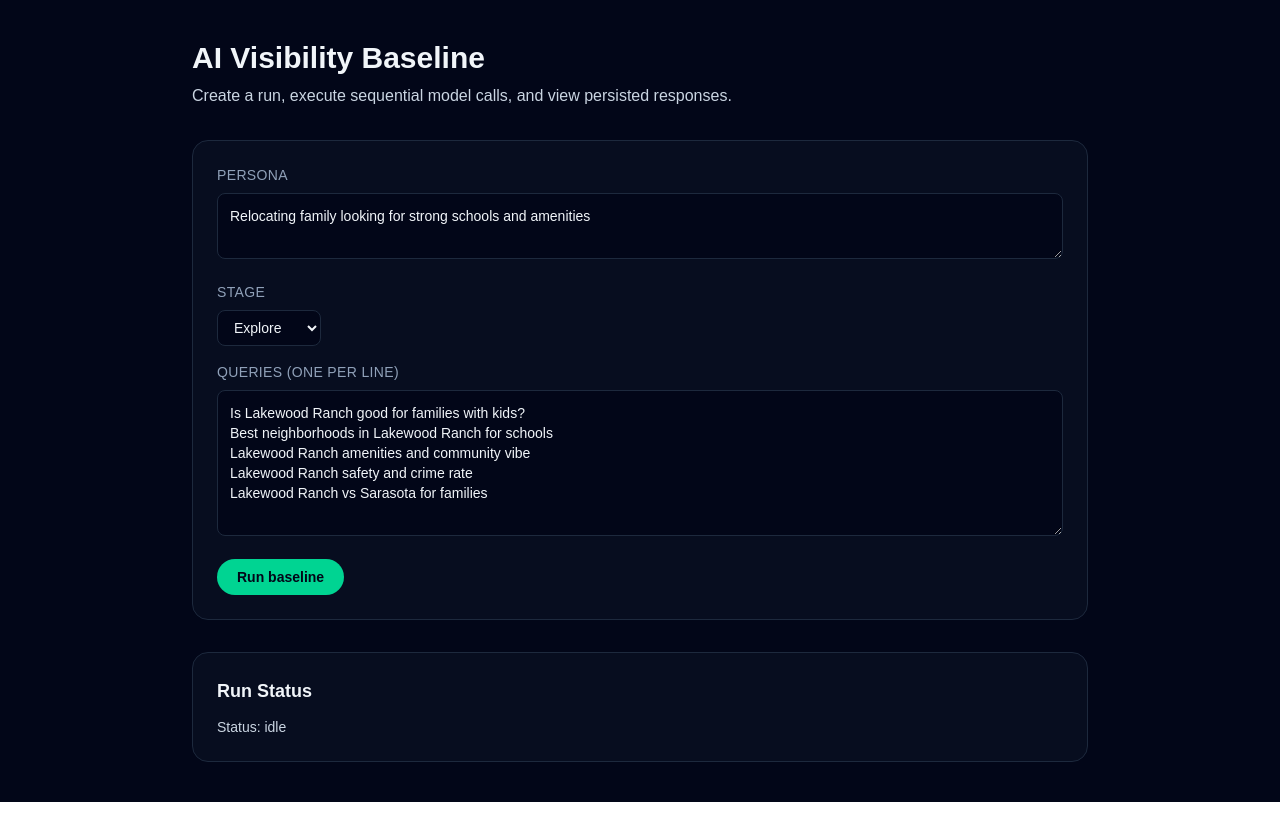
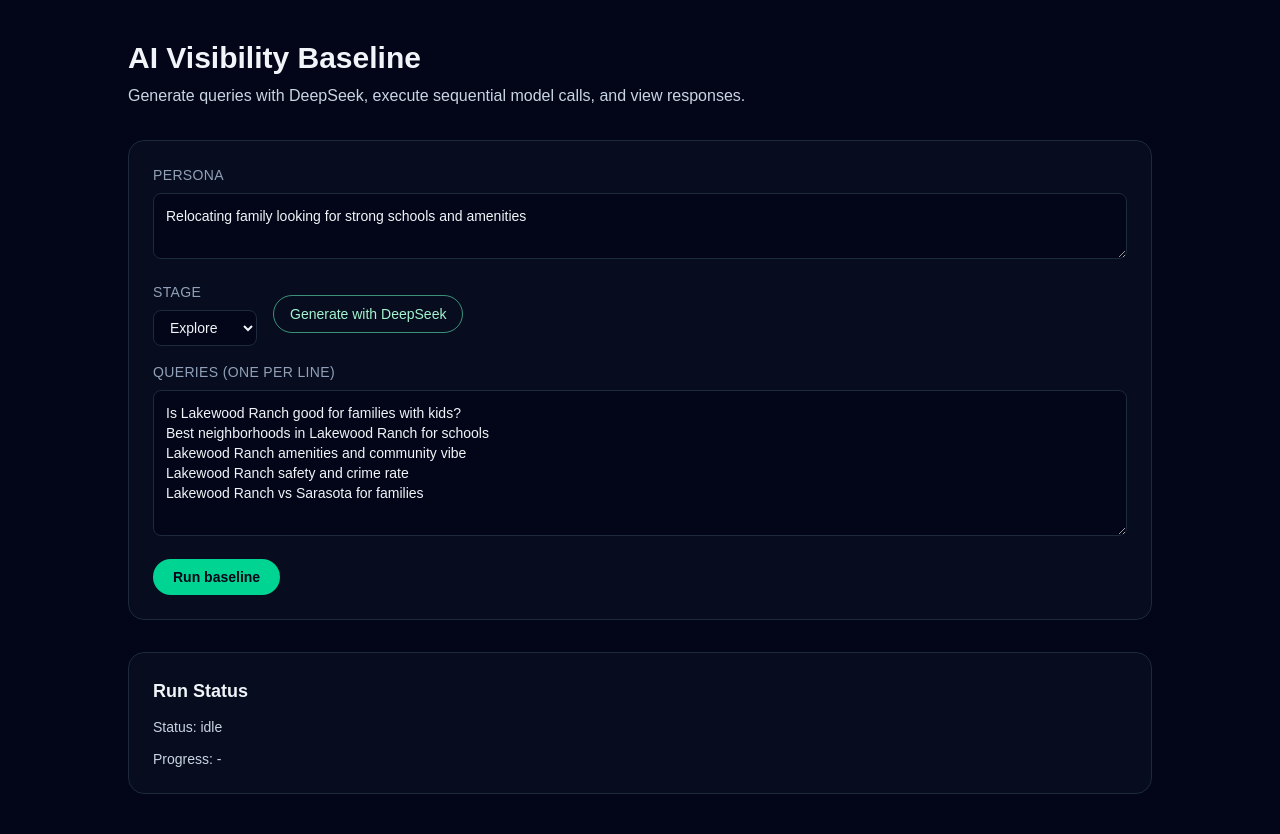
Before and after one commit to dobedobedu/AEO-for-creative-process, a Next.js app: page / in a window 1280 px wide. Before the commit the page ends 802 px from the top, so only its background shows below. Built offline with nearby package versions, Linux system fonts and the light colour scheme.

Commit message:
Add DeepSeek query generation, run progress, and response view

```diff
--- /dev/null
+++ b/src/app/api/query/generate/route.ts
@@ -0,0 +1,55 @@
+import { z } from "zod";
+import { callOpenRouter } from "@/lib/providers/openrouter";
+
+const RequestSchema = z.object({
+  personaText: z.string().min(1),
+  triggerStage: z.enum(["explore", "consider", "compare"]),
+  count: z.number().int().min(1).max(10).optional(),
+});
+
+const ResponseSchema = z.object({
+  queries: z.array(z.string().min(1)),
+});
+
+function getOpenRouterModel() {
+  return process.env.OPENROUTER_MODEL?.trim() || "deepseek/deepseek-v3.2";
+}
+
+export async function POST(req: Request) {
+  const payload = await req.json();
+  const data = RequestSchema.parse(payload);
+
+  const count = data.count ?? 5;
+  const system =
+    "You generate realistic real-estate search queries for a persona. Return only JSON.";
+  const user = `Persona: ${data.personaText}
+Stage: ${data.triggerStage}
+Brand focus: Lakewood Ranch community + builder reputation
+
+Generate exactly ${count} short search queries (max 16 words each).
+Return JSON: {"queries": ["..."]}`;
+
+  const content = await callOpenRouter({
+    model: getOpenRouterModel(),
+    messages: [
+      { role: "system", content: system },
+      { role: "user", content: user },
+    ],
+  });
+
+  const cleaned = content.trim();
+  let parsed: unknown;
+  try {
+    parsed = JSON.parse(cleaned);
+  } catch {
+    const jsonStart = cleaned.indexOf("{");
+    const jsonEnd = cleaned.lastIndexOf("}");
+    if (jsonStart === -1 || jsonEnd === -1) {
+      throw new Error("Failed to parse OpenRouter JSON response");
+    }
+    parsed = JSON.parse(cleaned.slice(jsonStart, jsonEnd + 1));
+  }
+
+  const result = ResponseSchema.parse(parsed);
+  return Response.json(result);
+}
--- /dev/null
+++ b/src/app/api/run/[runId]/responses/route.ts
@@ -0,0 +1,50 @@
+import { sql } from "@/lib/db";
+
+export async function GET(_: Request, context: { params: Promise<{ runId: string }> }) {
+  const params = await context.params;
+  const runId = params.runId;
+
+  const responses = await sql`
+    SELECT
+      r.id,
+      r.query_id,
+      r.provider,
+      r.model,
+      r.response_text,
+      r.created_at,
+      q.query_text
+    FROM responses r
+    JOIN queries q ON q.id = r.query_id
+    WHERE r.run_id = ${runId}
+    ORDER BY r.created_at ASC;
+  `;
+
+  const citations = await sql`
+    SELECT
+      c.response_id,
+      c.url,
+      c.domain,
+      c.title,
+      c.snippet,
+      c.start_idx,
+      c.end_idx,
+      c.source_type
+    FROM citations c
+    WHERE c.response_id IN (SELECT id FROM responses WHERE run_id = ${runId})
+    ORDER BY c.created_at ASC;
+  `;
+
+  const citationsByResponse = new Map<string, typeof citations>();
+  for (const citation of citations) {
+    const list = citationsByResponse.get(citation.response_id) ?? [];
+    list.push(citation);
+    citationsByResponse.set(citation.response_id, list);
+  }
+
+  const hydrated = responses.map((response) => ({
+    ...response,
+    citations: citationsByResponse.get(response.id) ?? [],
+  }));
+
+  return Response.json({ responses: hydrated });
+}
--- a/src/app/api/run/execute/route.ts
+++ b/src/app/api/run/execute/route.ts
@@ -7,6 +7,7 @@ import { ingestGeminiResponse } from "@/lib/ingest/geminiIngest";
 import {
   decrementRunPendingCount,
   getRunSummary,
+  setRunExecutionConfig,
   setRunPendingCount,
   updateRunStatus,
 } from "@/lib/storage/runStore";
@@ -49,6 +50,10 @@ export async function POST(req: Request) {
   const total = queries.length * modelList.length;
   await updateRunStatus(data.runId, "running");
   await setRunPendingCount(data.runId, total);
+  await setRunExecutionConfig(data.runId, {
+    totalCalls: total,
+    models: modelList,
+  });
 
   const errors: Array<{ queryId: string; provider: string; model: string; error: string }> = [];
 
--- a/src/app/page.tsx
+++ b/src/app/page.tsx
@@ -21,6 +21,25 @@ type RunSummary = {
   };
   queries: Array<{ id: string; query_text: string }>;
   responses: Array<{ query_id: string; provider: string; model: string; count: number }>;
+  progress?: {
+    completedCalls: number;
+    totalCalls: number | null;
+  };
+};
+
+type ResponseItem = {
+  id: string;
+  query_id: string;
+  provider: string;
+  model: string;
+  response_text: string | null;
+  query_text: string;
+  citations: Array<{
+    url: string | null;
+    domain: string | null;
+    title: string | null;
+    snippet: string | null;
+  }>;
 };
 
 const defaultQueries = [
@@ -40,8 +59,10 @@ export default function Home() {
   const [runResult, setRunResult] = useState<RunResult | null>(null);
   const [executeResult, setExecuteResult] = useState<ExecuteResult | null>(null);
   const [summary, setSummary] = useState<RunSummary | null>(null);
+  const [responses, setResponses] = useState<ResponseItem[]>([]);
   const [status, setStatus] = useState("idle");
   const [error, setError] = useState<string | null>(null);
+  const [isGenerating, setIsGenerating] = useState(false);
 
   const queries = useMemo(
     () =>
@@ -52,12 +73,38 @@ export default function Home() {
     [queriesText]
   );
 
+  async function handleGenerate() {
+    setIsGenerating(true);
+    setError(null);
+    try {
+      const res = await fetch("/api/query/generate", {
+        method: "POST",
+        headers: { "Content-Type": "application/json" },
+        body: JSON.stringify({
+          personaText,
+          triggerStage: stage,
+          count: 5,
+        }),
+      });
+      if (!res.ok) {
+        throw new Error(await res.text());
+      }
+      const data = (await res.json()) as { queries: string[] };
+      setQueriesText(data.queries.join("\n"));
+    } catch (err) {
+      setError(err instanceof Error ? err.message : String(err));
+    } finally {
+      setIsGenerating(false);
+    }
+  }
+
   async function handleRun() {
     setStatus("creating");
     setError(null);
     setRunResult(null);
     setExecuteResult(null);
     setSummary(null);
+    setResponses([]);
 
     try {
       const runRes = await fetch("/api/run", {
@@ -94,6 +141,13 @@ export default function Home() {
       }
       const summaryData = (await summaryRes.json()) as RunSummary;
       setSummary(summaryData);
+
+      const responsesRes = await fetch(`/api/run/${runData.runId}/responses`);
+      if (responsesRes.ok) {
+        const responseData = (await responsesRes.json()) as { responses: ResponseItem[] };
+        setResponses(responseData.responses);
+      }
+
       setStatus("complete");
     } catch (err) {
       setError(err instanceof Error ? err.message : String(err));
@@ -101,13 +155,18 @@ export default function Home() {
     }
   }
 
+  const progressText =
+    summary?.progress?.totalCalls != null
+      ? `${summary.progress.completedCalls}/${summary.progress.totalCalls}`
+      : "-";
+
   return (
     <div className="min-h-screen bg-slate-950 text-slate-100 px-6 py-10">
-      <div className="max-w-4xl mx-auto space-y-8">
+      <div className="max-w-5xl mx-auto space-y-8">
         <header className="space-y-2">
           <h1 className="text-3xl font-semibold">AI Visibility Baseline</h1>
           <p className="text-slate-300">
-            Create a run, execute sequential model calls, and view persisted responses.
+            Generate queries with DeepSeek, execute sequential model calls, and view responses.
           </p>
         </header>
 
@@ -122,6 +181,7 @@ export default function Home() {
             />
           </div>
 
+          <div className="flex flex-col gap-4 sm:flex-row sm:items-center">
             <div className="space-y-2">
               <label className="block text-sm uppercase tracking-wide text-slate-400">Stage</label>
               <select
@@ -133,6 +193,15 @@ export default function Home() {
                 <option value="consider">Consider</option>
                 <option value="compare">Compare</option>
               </select>
+            </div>
+
+            <button
+              onClick={handleGenerate}
+              disabled={isGenerating}
+              className="rounded-full border border-emerald-300/60 text-emerald-200 px-4 py-2 text-sm hover:bg-emerald-500/20 disabled:opacity-50"
+            >
+              {isGenerating ? "Generating..." : "Generate with DeepSeek"}
+            </button>
           </div>
 
           <div className="space-y-2">
@@ -158,6 +227,7 @@ export default function Home() {
         <section className="space-y-3 rounded-2xl border border-slate-800 bg-slate-900/40 p-6">
           <h2 className="text-lg font-semibold">Run Status</h2>
           <div className="text-sm text-slate-300">Status: {status}</div>
+          <div className="text-sm text-slate-300">Progress: {progressText}</div>
           {error && <div className="text-sm text-red-300">Error: {error}</div>}
           {runResult && (
             <div className="text-sm text-slate-300">Run ID: {runResult.runId}</div>
@@ -169,16 +239,31 @@ export default function Home() {
           )}
         </section>
 
-        {summary && (
-          <section className="space-y-3 rounded-2xl border border-slate-800 bg-slate-900/40 p-6">
+        {responses.length > 0 && (
+          <section className="space-y-4 rounded-2xl border border-slate-800 bg-slate-900/40 p-6">
             <h2 className="text-lg font-semibold">Responses</h2>
-            <div className="text-sm text-slate-300">
-              Run status: {summary.run.status} · Pending: {summary.run.pending_count}
+            <div className="space-y-4">
+              {responses.map((response) => (
+                <div key={response.id} className="rounded-xl border border-slate-800 p-4">
+                  <div className="text-sm text-emerald-200">
+                    {response.provider} / {response.model}
                   </div>
-            <div className="space-y-2">
-              {summary.responses.map((row) => (
-                <div key={`${row.query_id}-${row.provider}-${row.model}`} className="text-sm">
-                  {row.provider} / {row.model} → {row.count}
+                  <div className="text-sm text-slate-300">Query: {response.query_text}</div>
+                  <p className="mt-2 text-sm text-slate-200 whitespace-pre-line">
+                    {response.response_text}
+                  </p>
+                  <div className="mt-3 text-xs text-slate-400">
+                    Citations: {response.citations.length}
+                  </div>
+                  {response.citations.length > 0 && (
+                    <ul className="mt-2 space-y-1 text-xs text-slate-300">
+                      {response.citations.slice(0, 6).map((citation, idx) => (
+                        <li key={`${response.id}-${idx}`}>
+                          {citation.title ?? citation.domain ?? citation.url}
+                        </li>
+                      ))}
+                    </ul>
+                  )}
                 </div>
               ))}
             </div>
--- /dev/null
+++ b/src/lib/providers/openrouter.ts
@@ -0,0 +1,50 @@
+import { z } from "zod";
+
+const OpenRouterResponseSchema = z.object({
+  choices: z
+    .array(
+      z.object({
+        message: z.object({
+          content: z.string().optional(),
+        }),
+      })
+    )
+    .optional(),
+});
+
+export async function callOpenRouter(params: {
+  model: string;
+  messages: Array<{ role: "system" | "user"; content: string }>;
+}): Promise<string> {
+  const apiKey = process.env.OPENROUTER_API_KEY;
+  if (!apiKey) {
+    throw new Error("OPENROUTER_API_KEY is not set");
+  }
+
+  const baseUrl = process.env.OPENROUTER_BASE_URL || "https://openrouter.ai/api/v1";
+  const response = await fetch(`${baseUrl}/chat/completions`, {
+    method: "POST",
+    headers: {
+      Authorization: `Bearer ${apiKey}`,
+      "Content-Type": "application/json",
+    },
+    body: JSON.stringify({
+      model: params.model,
+      messages: params.messages,
+      temperature: 0.2,
+    }),
+  });
+
+  if (!response.ok) {
+    const errorText = await response.text();
+    throw new Error(`OpenRouter error ${response.status}: ${errorText}`);
+  }
+
+  const json = OpenRouterResponseSchema.parse(await response.json());
+  const content = json.choices?.[0]?.message.content;
+  if (!content) {
+    throw new Error("OpenRouter response missing content");
+  }
+
+  return content;
+}
--- a/src/lib/storage/runStore.ts
+++ b/src/lib/storage/runStore.ts
@@ -73,6 +73,19 @@ export async function setRunPendingCount(runId: string, count: number): Promise<
   `;
 }
 
+export async function setRunExecutionConfig(runId: string, execution: Record<string, unknown>) {
+  await sql`
+    UPDATE runs
+    SET config_json = jsonb_set(
+      COALESCE(config_json, '{}'::jsonb),
+      '{execution}',
+      ${sql.json(execution)}::jsonb,
+      true
+    )
+    WHERE id = ${runId};
+  `;
+}
+
 export async function decrementRunPendingCount(runId: string): Promise<number> {
   const rows = await sql<{ pending_count: number }[]>`
     UPDATE runs
@@ -109,9 +122,23 @@ export async function getRunSummary(runId: string) {
     GROUP BY query_id, provider, model;
   `;
 
+  const completedRows = await sql`
+    SELECT COUNT(*)::int AS total
+    FROM responses
+    WHERE run_id = ${runId};
+  `;
+
+  const completedCalls = completedRows[0]?.total ?? 0;
+  const execution = run.config_json?.execution ?? null;
+  const totalCalls = execution?.totalCalls ?? null;
+
   return {
     run,
     queries: queryRows,
     responses: responseRows,
+    progress: {
+      completedCalls,
+      totalCalls,
+    },
   };
 }
```
Lines whose indentation alone changed are shown as unchanged.
